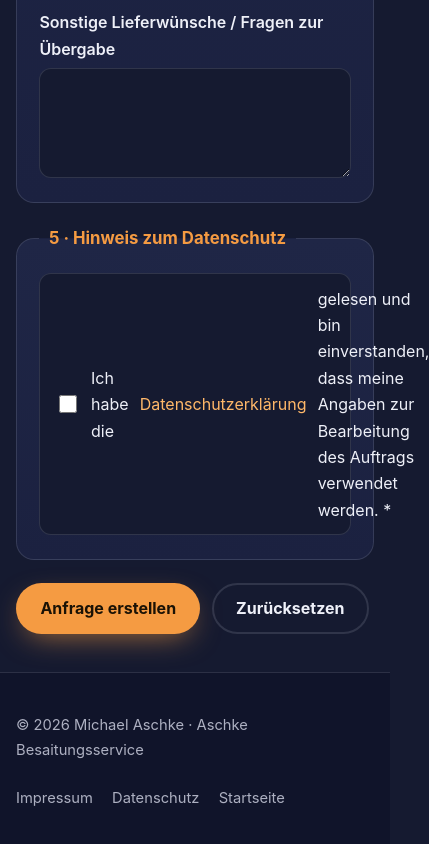
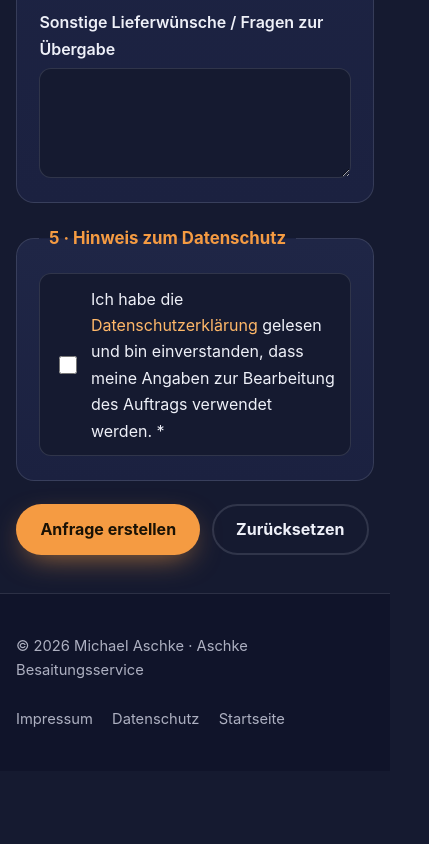
Before and after one commit to AschkeProStringing/website, a plain HTML site: page anfrage.html in a window 390 px wide. Shown: the part 5725-6569 px from the top of the page, 429 px wide, since content can reach past the window. After the commit the page ends 6496 px from the top, so only its background shows below. Drawn offline with Linux system fonts and the light colour scheme.

Commit message:
Fix privacy consent layout on mobile
Co-authored-by: copilot-swe-agent[bot] <198982749+Copilot@users.noreply.github.com>

```diff
--- a/anfrage.html
+++ b/anfrage.html
@@ -101,7 +101,7 @@
 
       <fieldset>
         <legend>5 · Hinweis zum Datenschutz</legend>
-        <label class="choice"><input type="checkbox" id="privacy" required> Ich habe die <a href="datenschutz.html" target="_blank">Datenschutzerklärung</a> gelesen und bin einverstanden, dass meine Angaben zur Bearbeitung des Auftrags verwendet werden. *</label>
+        <label class="choice"><input type="checkbox" id="privacy" required> <span class="privacy-text">Ich habe die <a href="datenschutz.html" target="_blank">Datenschutzerklärung</a> gelesen und bin einverstanden, dass meine Angaben zur Bearbeitung des Auftrags verwendet werden. *</span></label>
       </fieldset>
 
       <div class="actions">
--- a/assets/css/styles.css
+++ b/assets/css/styles.css
@@ -197,6 +197,7 @@ textarea { min-height: 110px; resize: vertical; }
 .choice { display: flex; gap: .7rem; align-items: center; padding: .7rem .9rem; border: 1px solid var(--line); border-radius: 12px; cursor: pointer; background: var(--bg); min-height: 48px; }
 .choice:has(input:checked) { border-color: var(--accent); background: rgba(245, 155, 66, .1); }
 .choice input { accent-color: var(--accent); width: 18px; height: 18px; flex: none; }
+.privacy-text { min-width: 0; overflow-wrap: anywhere; }
 .racket { border: 1px dashed var(--line); border-radius: 14px; padding: 1rem; margin-bottom: 1rem; background: rgba(255, 255, 255, .02); }
 .racket h4 { margin: 0 0 .8rem; color: var(--accent-2); }
 .result { display: none; }
```
